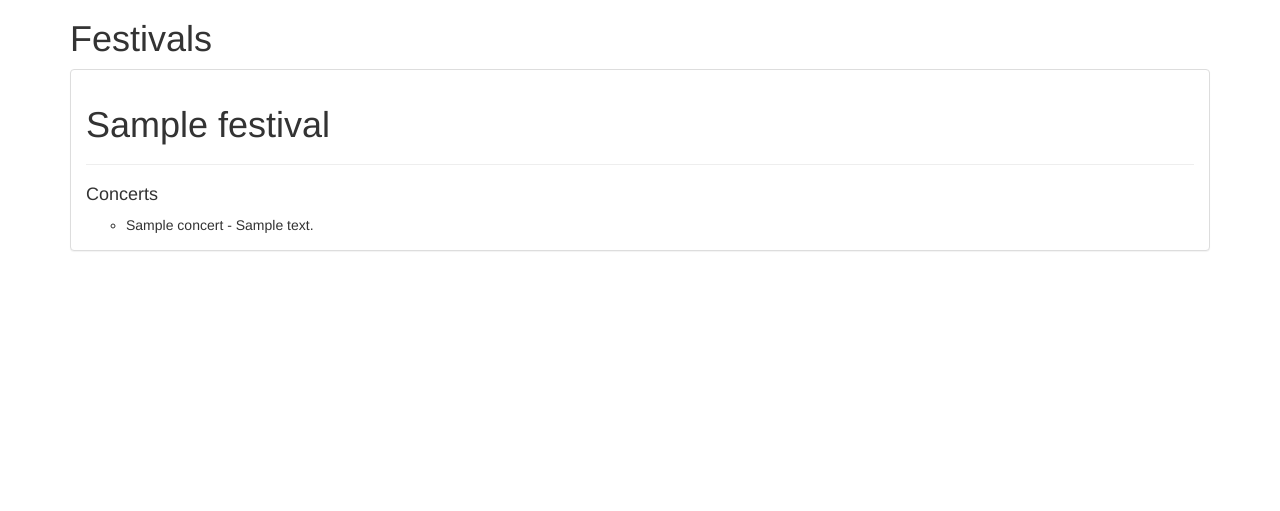
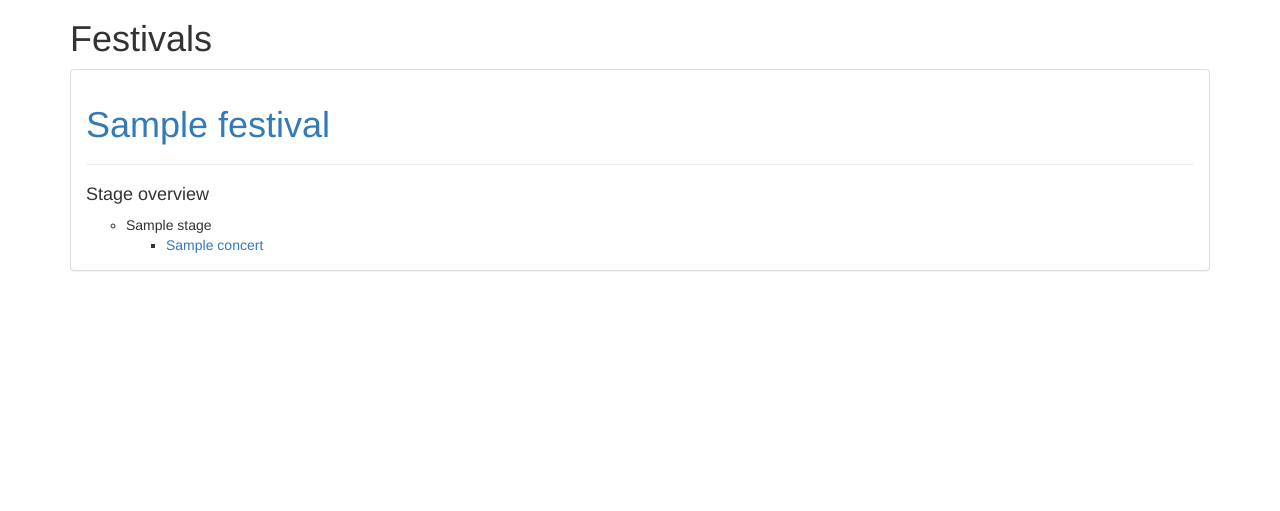
Before and after one commit to dliso/it1901-concert-booking, a Django app: template bands/templates/bands/festival_list.html in a window 1280 px wide. Shown: the part 51-562 px from the top of the page. Run offline with Django 3.2, Linux system fonts and the light colour scheme; the template is opened without the code that fills it: values that come from a table or form of the project are taken from there, others are empty; tables that the repository leaves empty hold one stand-in row (values such as "Sample post"); parts of the project's set-up code (start-up, migrations or seed data) failed here and were passed over; some libraries are stand-ins or nearby versions.

Commit message:
Update festival_card.html

```diff
--- a/bands/templates/bands/festival_card.html
+++ b/bands/templates/bands/festival_card.html
@@ -1,17 +1,26 @@
 <div class="panel panel-default">
     <div class="panel-body">
         <h1>
-            {{ festival.name }}
+            <a href="{% url 'festival:detail' festival.id %}">
+                {{ festival.name }}
+            </a>
         </h1>
 
         <hr/>
 
-        <h4>Concerts</h4>
+        <h4>Stage overview</h4>
         <ul>
-            {% for concert in festival.concerts.all %}
-            <li>
-                {{ concert }}
-            </li>
+            {% for stage in festival.concerts_by_stage %}
+            <li>{{ stage.stage }}</li>
+            <ul>
+                {% for concert in stage.concerts %}
+                <li>
+                    <a href="{% url 'concert:detail' concert.id %}">
+                        {{ concert.name }}
+                    </a>
+                </li>
+                {% endfor %}
+            </ul>
             {% endfor %}
         </ul>
 
```
